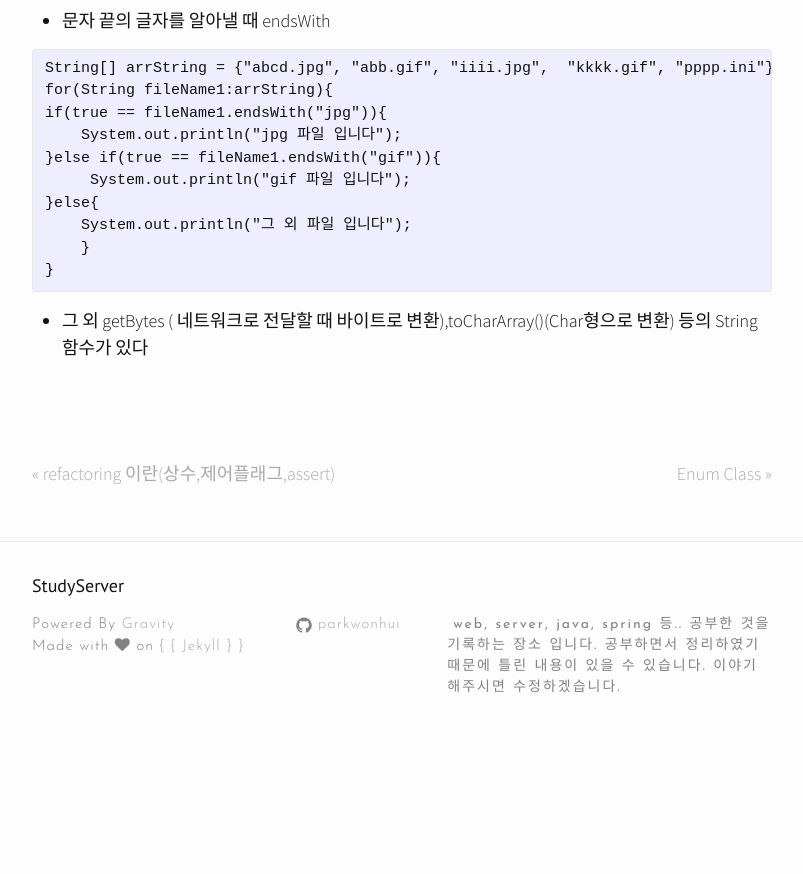
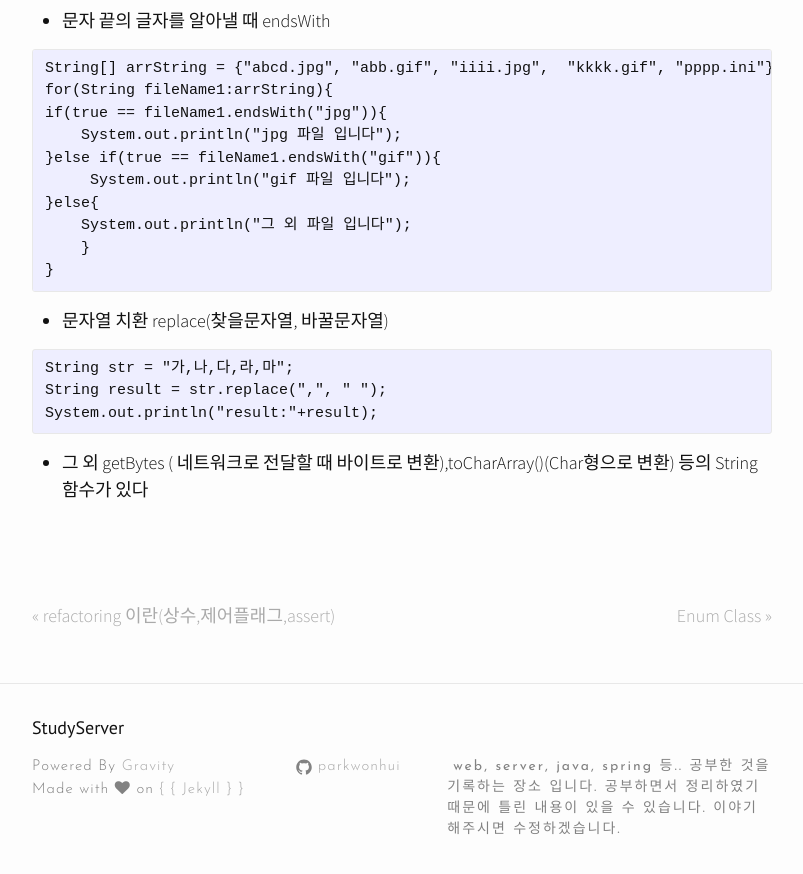
Before and after one commit to parkwonhui/parkwonhui.dev-github.io, a Jekyll site: the page built from _posts/java/2018-11-12-java-string.md, in a window 1280 px wide and 900 px high, scrolled down 2430 px. Shown: the top 874 px of the window, without its empty margins (238-1041 px from the left). Built offline with Jekyll 4.4.1, drawn with Linux system fonts in a browser that asks for light colours; nearby versions of some CDN libraries; comment, search, counter and statistics services are not loaded; before the commit the page ends 3188 px from its top, so only the background shows below that.

Commit message:
replace 추가

```diff
--- a/_posts/java/2018-11-12-java-string.md
+++ b/_posts/java/2018-11-12-java-string.md
@@ -122,6 +122,13 @@ if(true == fileName1.endsWith("jpg")){
     }
 }
 ~~~
+- 문자열 치환 replace(찾을문자열, 바꿀문자열)
+
+~~~
+String str = "가,나,다,라,마";
+String result = str.replace(",", " ");
+System.out.println("result:"+result);
+~~~
 
 - 그 외  getBytes ( 네트워크로 전달할 때 바이트로 변환),toCharArray()(Char형으로 변환) 등의 String 함수가 있다
 
```
